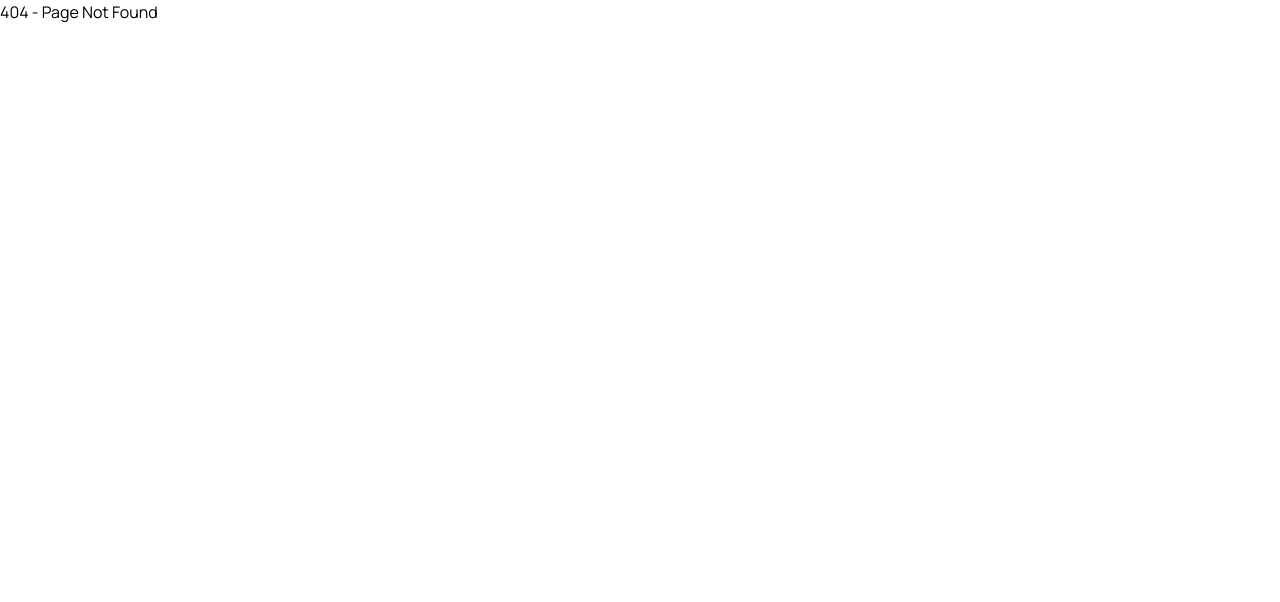
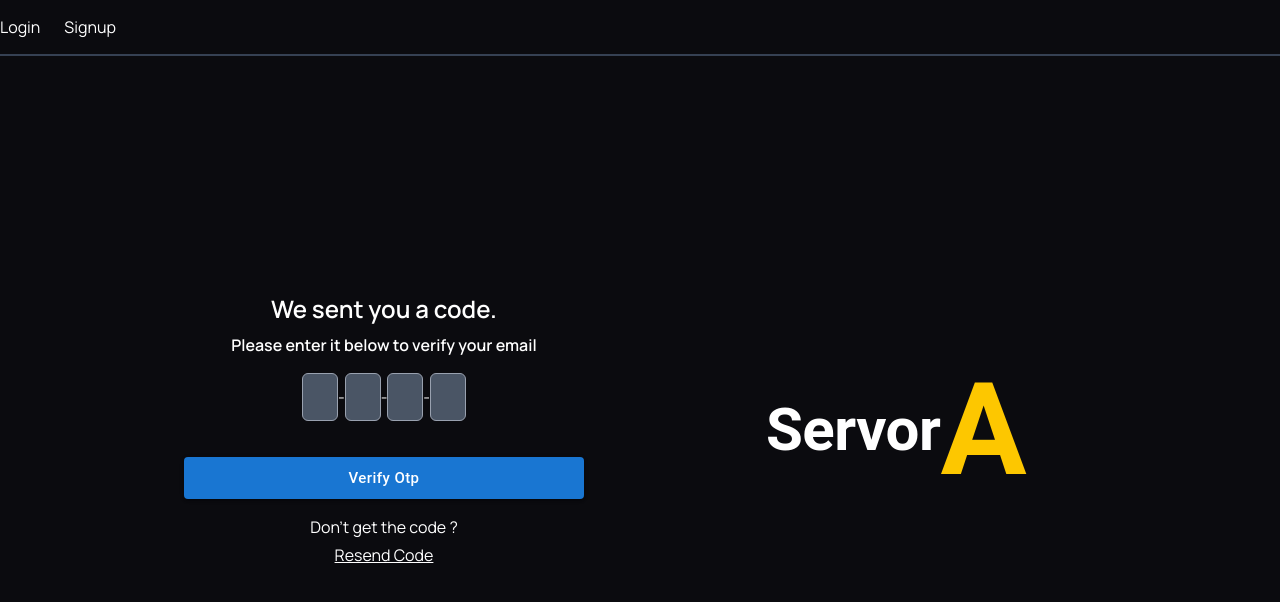
Before and after one commit to abhiiinav199/MicroServices_Project_Sirvor, a React (Vite) app in the folder sirvor-frontend/: page /forgot-password-verify-otp in a window 1280 px wide. Before the commit this address had no page. Shown: the top 602 px of the page. Built offline with nearby package versions, Linux system fonts and the light colour scheme.

Commit message:
wip-added forgotPasswordOtpVerify

```diff
--- a/sirvor-frontend/src/app/routes.tsx
+++ b/sirvor-frontend/src/app/routes.tsx
@@ -6,6 +6,7 @@ import { NotFound } from "../pages/NotFound";
 import VerifyOtp from "../features/auth/pages/VerifyOtp";
 import Login from "../features/auth/pages/Login";
 import ForgotPassword from "../features/auth/pages/ForgotPassword";
+import ForgotPasswordOtpVerify from "../features/auth/pages/ForgotPasswordOtpVerify";
 
 export const routes = createBrowserRouter([
   {
@@ -22,7 +23,8 @@ export const routes = createBrowserRouter([
       { path: "signup", element: <Signup /> },
       {path: "verify-otp" , element:<VerifyOtp/>},
       {path: "login", element:<Login/>},
-      {path: "forgot-password", element:<ForgotPassword/>}
+      {path: "forgot-password", element:<ForgotPassword/>},
+      {path: "forgot-password-verify-otp", element:<ForgotPasswordOtpVerify/>},
       // { path: "dashboard", element: <Dashboard /> },
     ],
   },
--- /dev/null
+++ b/sirvor-frontend/src/features/auth/pages/ForgotPasswordOtpVerify.tsx
@@ -0,0 +1,134 @@
+import { useLocation } from "react-router-dom";
+import LogoAnimation from "../components/LogoAnimation";
+import OtpInput from "react-otp-input";
+import { useState } from "react";
+import { Button } from "@mui/material";
+import toast from "react-hot-toast";
+import { signUpApiCall, signUpMailSendApiCall } from "../services/Signup";
+import axios from "axios";
+import { useDispatch } from "react-redux";
+import { setToken } from "../authSlice";
+
+const ForgotPasswordOtpVerify = () => {
+  const location = useLocation();
+  const data = location.state;
+  const [otp, setOtp] = useState("");
+  const [loading, setLoading] = useState(false);
+  const dipatch = useDispatch()
+
+
+
+
+  const signUpHandler = async () => {
+    if (!otp) {
+      toast.error("Please fill the otp.");
+    }
+
+    if (otp.length < 4) {
+      toast.error("Please fill the 4 digits valid otp.");
+    }
+    const signUpData = {
+      fullName: data.fullName,
+      email: data.email,
+      password: data.password,
+      role: data.role,
+      confirmPassword: data.confirmPassword,
+      otp: otp,
+    };
+    const toastId = toast.loading("Verifying otp...");
+
+    try {
+      setLoading(true);
+      const res = await signUpApiCall(signUpData);
+      if (res.success) {
+        dipatch(setToken(res.data.accessToken))
+        toast.success(res.message);
+        setLoading(false)
+        toast.dismiss(toastId);
+      }
+      console.log("data", res);
+
+
+    } catch (error) {
+      console.log(error);
+      toast.dismiss(toastId);
+      if(axios.isAxiosError(error)){
+        toast.error(error?.response?.data?.message)
+      }else{
+        toast.error("Something went wrong")
+      }
+    } finally {
+      setLoading(false);
+    }
+  };
+
+  const resendOtpHandler= async ()=>{
+    const toastId = toast.loading("Sending otp...")
+       try {
+      const res = await signUpMailSendApiCall(data);
+      if (res?.success) {
+        toast.success(res?.message);
+        toast.dismiss(toastId);
+      }
+    } catch (error) {
+      console.log(error);
+      toast.dismiss(toastId);
+      if(axios.isAxiosError(error)){
+        toast.error(error?.response?.data?.message)
+      }else{
+        toast.error("Something went wrong")
+      }
+    } finally {
+      setLoading(false);
+    }
+  }
+  return (
+    <div className="w-[80%] mx-auto mt-1 flex flex-row h-[calc(100vh-60px)] items-center justify-center">
+      {/* signup form */}
+      <div className="w-[50%] flex flex-col gap-4">
+        <div className="flex flex-col justify-center items-center">
+          <p className="font-semibold text-2xl mb-2">We sent you a code.</p>
+          <p className="font-semibold">
+            Please enter it below to verify your email
+          </p>
+          <p className="tex-blue-700">{data?.email}</p>
+        </div>
+
+        <div className="flex flex-col gap-1 justify-center items-center">
+          <OtpInput
+            value={otp}
+            onChange={setOtp}
+            numInputs={4}
+            renderSeparator={<span>-</span>}
+            renderInput={(props) => (
+              <input
+                {...props}
+                className="w-20 h-12 text-4xl text-center border bg-gray-600 border-gray-400 rounded-md"
+              />
+            )}
+          />
+          <Button
+          disabled={loading}
+            onClick={signUpHandler}
+            variant="contained"
+            sx={{ marginTop: "32px", width: "400px", textTransform: "none" }}
+            size="large"
+          >
+            Verify Otp
+          </Button>
+        </div>
+
+        <div className="flex flex-col gap-1 justify-center items-center">
+          <p>Don't get the code ?</p>
+          <p className=" underline cursor-pointer" onClick={resendOtpHandler}>Resend Code</p>
+        </div>
+      </div>
+      {/* signup animation */}
+      <div className="w-[50%] flex items-center justify-center">
+        <LogoAnimation />
+      </div>
+    </div>
+  );
+};
+
+export default ForgotPasswordOtpVerify;
```
